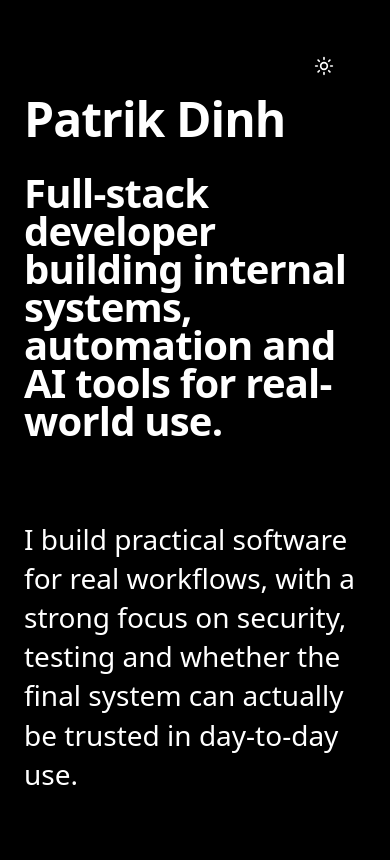
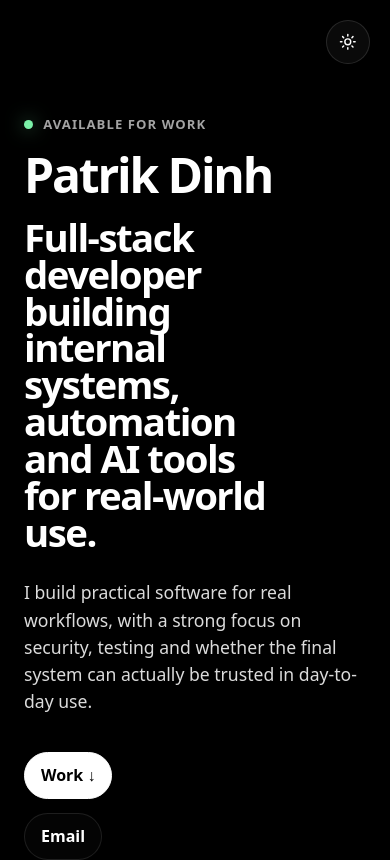
Before and after one commit to iamthepk/patrikdinh.com, a Next.js app: page / in a window 390 px wide. Shown: the top 860 px of the page. Built offline with nearby package versions, Linux system fonts and the light colour scheme.

Commit message:
Polish hero visual hierarchy

```diff
--- a/app/components/Hero.css
+++ b/app/components/Hero.css
@@ -10,92 +10,131 @@
 }
 
 .heroContainer {
-  max-width: 80rem; /* 5xl */
+  max-width: 76rem;
+}
+
+.heroEyebrow {
+  display: inline-flex;
+  align-items: center;
+  gap: 0.65rem;
+  margin-bottom: 1.5rem;
+  color: var(--text-muted);
+  font-size: 0.95rem;
+  font-weight: 600;
+  letter-spacing: 0.08em;
+  text-transform: uppercase;
+}
+
+.heroEyebrowDot {
+  width: 0.55rem;
+  height: 0.55rem;
+  border-radius: 999px;
+  background: #7bf1a8;
+  box-shadow: 0 0 18px rgba(123, 241, 168, 0.55);
 }
 
 /* Theme Toggle Button */
 .themeToggle {
   position: fixed;
-  top: 3rem;
-  right: 3rem;
-  padding: 0.5rem;
-  transition: opacity 150ms;
+  top: 2rem;
+  right: 2rem;
+  z-index: 80;
+  width: 2.75rem;
+  height: 2.75rem;
+  display: inline-flex;
+  align-items: center;
+  justify-content: center;
+  padding: 0;
+  transition:
+    opacity 150ms,
+    background-color 150ms,
+    border-color 150ms,
+    transform 150ms;
   color: var(--text);
-  background: none;
-  border: none;
+  background: color-mix(in srgb, var(--bg) 90%, var(--text) 4%);
+  border: 1px solid color-mix(in srgb, var(--text) 12%, transparent);
+  border-radius: 999px;
   cursor: pointer;
+  backdrop-filter: blur(12px);
 }
 
 .themeToggle:hover {
-  opacity: 0.7;
+  opacity: 1;
+  transform: translateY(-1px);
+  background: color-mix(in srgb, var(--bg) 82%, var(--text) 7%);
 }
 
 .themeToggleIcon {
-  width: 1.25rem;
-  height: 1.25rem;
+  width: 1.1rem;
+  height: 1.1rem;
 }
 
 /* Typography */
 .heroTitle {
-  font-size: clamp(3rem, 12vw, 8.5rem);
+  font-size: clamp(3rem, 12vw, 8.2rem);
   font-weight: 900;
-  line-height: 0.95;
-  letter-spacing: -0.02em;
+  line-height: 0.94;
+  letter-spacing: -0.045em;
   color: var(--text);
-  margin-bottom: 2rem;
+  margin-bottom: 1.35rem;
 }
 
 .heroSubtitle {
-  font-size: clamp(2.5rem, 10vw, 6rem);
+  font-size: clamp(2.4rem, 8vw, 5.6rem);
   font-weight: 900;
-  line-height: 0.95;
-  letter-spacing: -0.02em;
+  line-height: 0.96;
+  letter-spacing: -0.04em;
   color: var(--text);
-  margin-bottom: 5rem;
+  max-width: 14ch;
+  margin-bottom: 2.4rem;
+  text-wrap: balance;
 }
 
 .heroDescription {
-  font-size: 1.75rem;
+  font-size: clamp(1.1rem, 2.2vw, 1.75rem);
   font-weight: 500;
-  line-height: 1.4;
-  color: var(--text);
-  max-width: 64rem; /* 4xl */
-  margin-bottom: 6rem;
-}
-
-@media (min-width: 768px) {
-  .heroDescription {
-    font-size: 2.25rem; /* 3xl */
-  }
-}
-
-@media (min-width: 1024px) {
-  .heroDescription {
-    font-size: 2.75rem; /* 4xl */
-  }
+  line-height: 1.55;
+  color: color-mix(in srgb, var(--text) 86%, transparent);
+  max-width: 46rem;
+  margin-bottom: 3rem;
+  text-wrap: pretty;
 }
 
 /* Navigation Links */
 .heroNavigation {
   display: flex;
   flex-direction: column;
-  gap: 2rem;
-  font-size: 1.5rem;
-  font-weight: 500;
+  align-items: flex-start;
+  gap: 0.9rem;
+  font-size: 1rem;
+  font-weight: 600;
 }
 
 @media (min-width: 640px) {
   .heroNavigation {
     flex-direction: row;
+    flex-wrap: wrap;
+    gap: 0.9rem;
   }
 }
 
 .heroLink {
+  position: relative;
+  display: inline-flex;
+  align-items: center;
+  justify-content: center;
+  min-height: 2.75rem;
+  padding: 0.7rem 1rem;
   color: var(--text);
   text-decoration: none;
-  transition: opacity 150ms;
-  background: none;
-  border: none;
+  transition:
+    opacity 150ms,
+    background-color 150ms,
+    border-color 150ms,
+    transform 150ms;
+  background: color-mix(in srgb, var(--bg) 92%, var(--text) 2%);
+  border: 1px solid color-mix(in srgb, var(--text) 10%, transparent);
+  border-radius: 999px;
   cursor: pointer;
   font-family: inherit;
   font-size: inherit;
@@ -103,79 +142,113 @@
 }
 
 .heroLink:hover {
-  opacity: 0.5;
+  opacity: 1;
+  transform: translateY(-1px);
+  background: color-mix(in srgb, var(--bg) 82%, var(--text) 7%);
 }
 
-.cvModal {
-  position: fixed;
-  inset: 0;
-  z-index: 60;
-  display: flex;
-  align-items: center;
-  justify-content: center;
-  padding: 1rem;
-  background: rgba(0, 0, 0, 0.82);
-  cursor: pointer;
+.heroLinkPrimary {
+  background: var(--text);
+  color: var(--bg);
+  border-color: var(--text);
+}
+
+.heroLinkPrimary:hover {
+  background: color-mix(in srgb, var(--text) 88%, var(--bg) 12%);
+}
+
+@media (max-width: 767px) {
+  .heroSection {
+    padding-top: 7rem;
+    padding-bottom: 2rem;
+  }
+
+  .themeToggle {
+    top: 1.25rem;
+    right: 1.25rem;
+  }
+
+  .heroEyebrow {
+    margin-bottom: 1.15rem;
+    font-size: 0.82rem;
+  }
+
+  .heroSubtitle {
+    max-width: 12ch;
+    margin-bottom: 1.8rem;
+  }
+
+  .heroDescription {
+    margin-bottom: 2.25rem;
+  }
+
+  .heroNavigation {
+    width: 100%;
+  }
 }
 
 .cvModalContent {
-  width: min(1760px, calc(100vw - 32px));
-  height: min(94vh, 1400px);
+  width: min(1100px, calc(100vw - 24px));
+  height: calc(100vh - 24px);
+  max-height: none;
+}
+
+.cvModalTopBar {
+  justify-content: space-between;
+  align-items: center;
+  gap: 1rem;
+  padding: 0.95rem 1rem 0.85rem;
+  border-bottom: 1px solid color-mix(in srgb, var(--text) 12%, transparent);
+  background: color-mix(in srgb, var(--bg) 94%, var(--text) 2%);
+}
+
+.cvModalBody {
+  display: flex;
+  flex-direction: column;
+  gap: 0;
+  padding: 0.85rem;
   overflow-y: auto;
-  background: var(--bg);
-  color: var(--text);
-  border-radius: 1.25rem;
-  position: relative;
-  cursor: default;
-  padding: 2.5rem 2.75rem;
+  overscroll-behavior: contain;
+  -webkit-overflow-scrolling: touch;
 }
 
 .cvModalInner {
-  padding-top: 1rem;
+  flex: 0 0 auto;
+  display: flex;
+  justify-content: center;
+  overflow: visible;
 }
 
-.cvModalActions {
+.cvModalToolbar {
   display: flex;
-  justify-content: space-between;
   align-items: center;
-  gap: 1rem;
-  margin-bottom: 2.5rem;
+  gap: 0.75rem;
   flex-wrap: wrap;
-}
-
-@media (max-width: 767px) {
-  .cvModal {
-    padding: 0.5rem;
-  }
-
-  .cvModalContent {
-    width: calc(100vw - 12px);
-    height: calc(100vh - 12px);
-    padding: 1.5rem;
-    border-radius: 0.85rem;
-  }
-
-  .cvModalInner {
-    padding-top: 1rem;
-  }
-
-  .cvModalActions {
-    margin-bottom: 1.5rem;
-  }
 }
 
 .cvActionButton {
   display: inline-flex;
   align-items: center;
   justify-content: center;
-  padding: 0.8rem 1.2rem;
-  border: 1px solid var(--text);
-  border-radius: 0.5rem;
+  padding: 0.72rem 1.05rem;
+  border: 1px solid color-mix(in srgb, var(--text) 18%, transparent);
+  border-radius: 0.8rem;
+  background: color-mix(in srgb, var(--bg) 86%, var(--text) 4%);
   color: var(--text);
   text-decoration: none;
-  font-size: 1rem;
-  font-weight: 500;
-  transition: background 150ms, color 150ms, opacity 150ms;
+  font-size: 0.94rem;
+  font-weight: 600;
+  transition:
+    background 150ms,
+    color 150ms,
+    border-color 150ms,
+    opacity 150ms;
+}
+
+.cvActionButtonPrimary {
+  background: var(--text);
+  color: var(--bg);
+  border-color: var(--text);
 }
 
 .cvActionButton:hover {
@@ -185,20 +258,24 @@
 }
 
 .cvModalClose {
-  position: sticky;
-  top: 0;
-  float: right;
-  z-index: 10;
-  font-size: 2.25rem;
-  line-height: 1;
-  color: var(--text);
-  background: var(--bg);
-  border: none;
-  cursor: pointer;
-  padding: 0.4rem 0.65rem;
-  border-radius: 0.5rem;
+  width: 2.75rem;
+  height: 2.75rem;
+  border-radius: 0.85rem;
 }
 
-.cvModalClose:hover {
-  opacity: 0.7;
+@media (max-width: 767px) {
+  .cvModalContent {
+    width: calc(100vw - 12px);
+    height: calc(100vh - 12px);
+    border-radius: 0.85rem;
+  }
+
+  .cvModalTopBar {
+    align-items: flex-start;
+    padding: 0.75rem;
+  }
+
+  .cvModalBody {
+    padding: 0.75rem;
+  }
 }
--- a/app/components/Hero.tsx
+++ b/app/components/Hero.tsx
@@ -2,13 +2,27 @@
 
 import { useTheme } from "../lib/theme-provider";
 import { Sun, Moon } from "lucide-react";
-import { useEffect, useState } from "react";
+import { useState } from "react";
 import CVContent from "./CVContent";
+import Modal from "./Modal";
 import "./Hero.css";
 
 export default function Hero() {
   const { theme, toggleTheme } = useTheme();
   const [cvOpen, setCvOpen] = useState(false);
+
+  const openCvPage = () => {
+    window.open("/cv", "_blank", "noopener,noreferrer");
+  };
+
+  const downloadCvPdf = () => {
+    const link = document.createElement("a");
+    link.href = "/cv/download";
+    link.download = "CV - Patrik Dinh.pdf";
+    document.body.appendChild(link);
+    link.click();
+    link.remove();
+  };
 
   const scrollToSection = (id: string): void => {
     const element = document.getElementById(id);
@@ -17,24 +31,6 @@ export default function Hero() {
     }
   };
 
-  useEffect(() => {
-    if (!cvOpen) return;
-
-    const handleEscape = (e: KeyboardEvent) => {
-      if (e.key === "Escape") setCvOpen(false);
-    };
-
-    document.body.style.overflow = "hidden";
-    document.documentElement.style.overflow = "hidden";
-    window.addEventListener("keydown", handleEscape);
-
-    return () => {
-      document.body.style.overflow = "";
-      document.documentElement.style.overflow = "";
-      window.removeEventListener("keydown", handleEscape);
-    };
-  }, [cvOpen]);
-
   return (
     <>
       <section className="heroSection section-padding">
@@ -42,6 +38,8 @@ export default function Hero() {
           onClick={toggleTheme}
           className="themeToggle"
           aria-label="Toggle theme"
+          aria-pressed={theme === "light"}
+          type="button"
         >
           {theme === "dark" ? (
             <Sun className="themeToggleIcon" />
@@ -51,6 +49,11 @@ export default function Hero() {
         </button>
 
         <div className="heroContainer">
+          <div className="heroEyebrow">
+            <span className="heroEyebrowDot" aria-hidden="true" />
+            <span>Available for work</span>
+          </div>
+
           <h1 className="heroTitle">Patrik Dinh</h1>
           <h2 className="heroSubtitle">
             Full-stack developer building internal systems, automation and AI
@@ -63,10 +66,10 @@ export default function Hero() {
             in day-to-day use.
           </p>
 
-          <div className="heroNavigation">
+          <div className="heroNavigation" aria-label="Primary">
             <button
               onClick={() => scrollToSection("work")}
-              className="heroLink"
+              className="heroLink heroLinkPrimary"
               aria-label="Scroll to work section"
             >
               Work ↓
@@ -74,6 +77,14 @@ export default function Hero() {
             <a href="mailto:me@patrikdinh.com" className="heroLink">
               Email
             </a>
+            <button
+              onClick={() => setCvOpen(true)}
+              className="heroLink"
+              type="button"
+              aria-haspopup="dialog"
+            >
+              CV
+            </button>
             <a
               href="https://github.com/iamthepk"
               target="_blank"
@@ -86,22 +97,34 @@ export default function Hero() {
         </div>
       </section>
 
-      {cvOpen && (
-        <div className="cvModal" onClick={() => setCvOpen(false)}>
-          <div className="cvModalContent" onClick={(e) => e.stopPropagation()}>
+      <Modal
+        isOpen={cvOpen}
+        onClose={() => setCvOpen(false)}
+        ariaLabel="Curriculum Vitae"
+        closeLabel="Close CV"
+        panelClassName="cvModalContent"
+        bodyClassName="cvModalBody"
+        topBarClassName="cvModalTopBar"
+        closeButtonClassName="cvModalClose"
+        topBarContent={
+          <div className="cvModalToolbar">
             <button
-              className="cvModalClose"
-              onClick={() => setCvOpen(false)}
-              aria-label="Close CV"
+              className="cvActionButton cvActionButtonPrimary"
+              onClick={downloadCvPdf}
+              type="button"
             >
-              ×
+              Download PDF
             </button>
-            <div className="cvModalInner">
-              <CVContent />
-            </div>
+            <button className="cvActionButton" onClick={openCvPage} type="button">
+              Open full page
+            </button>
           </div>
+        }
+      >
+        <div className="cvModalInner">
+          <CVContent mode="modal" />
         </div>
-      )}
+      </Modal>
     </>
   );
 }
```
